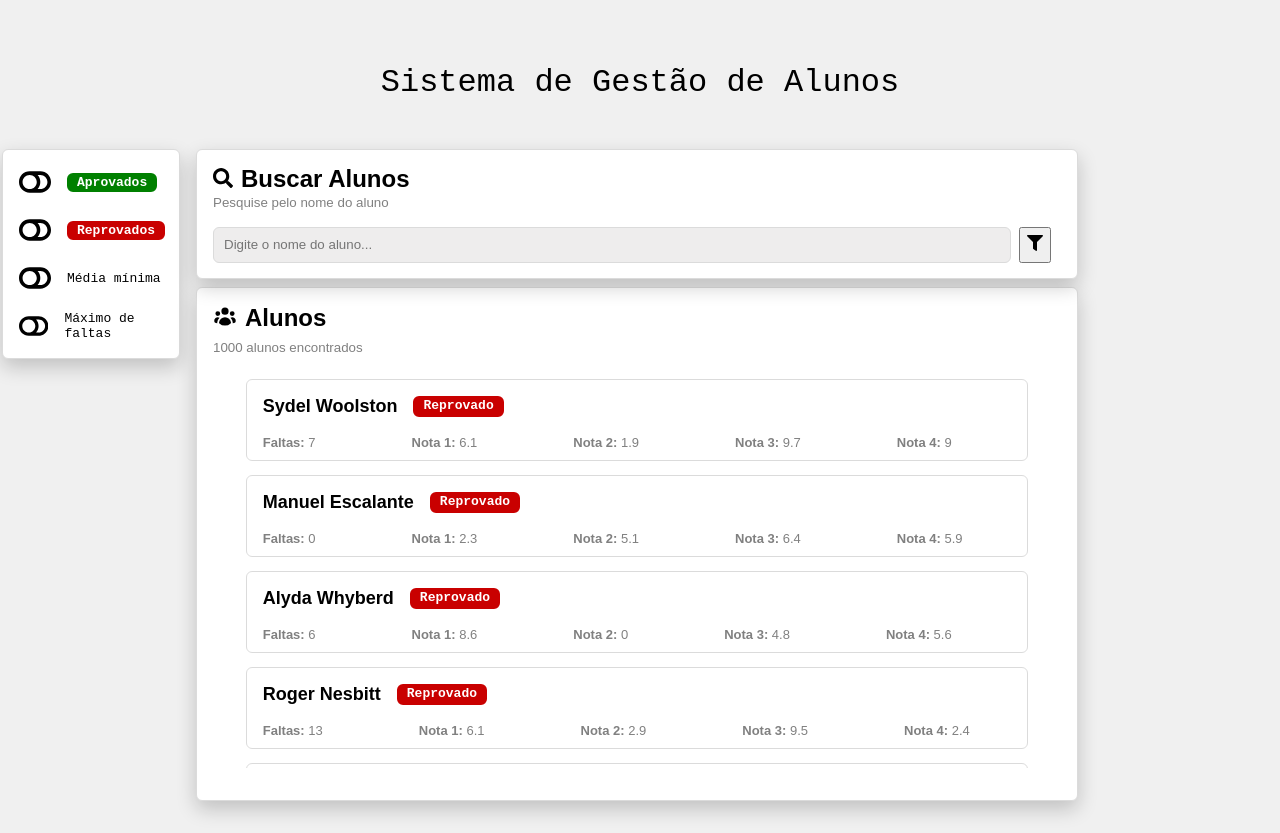
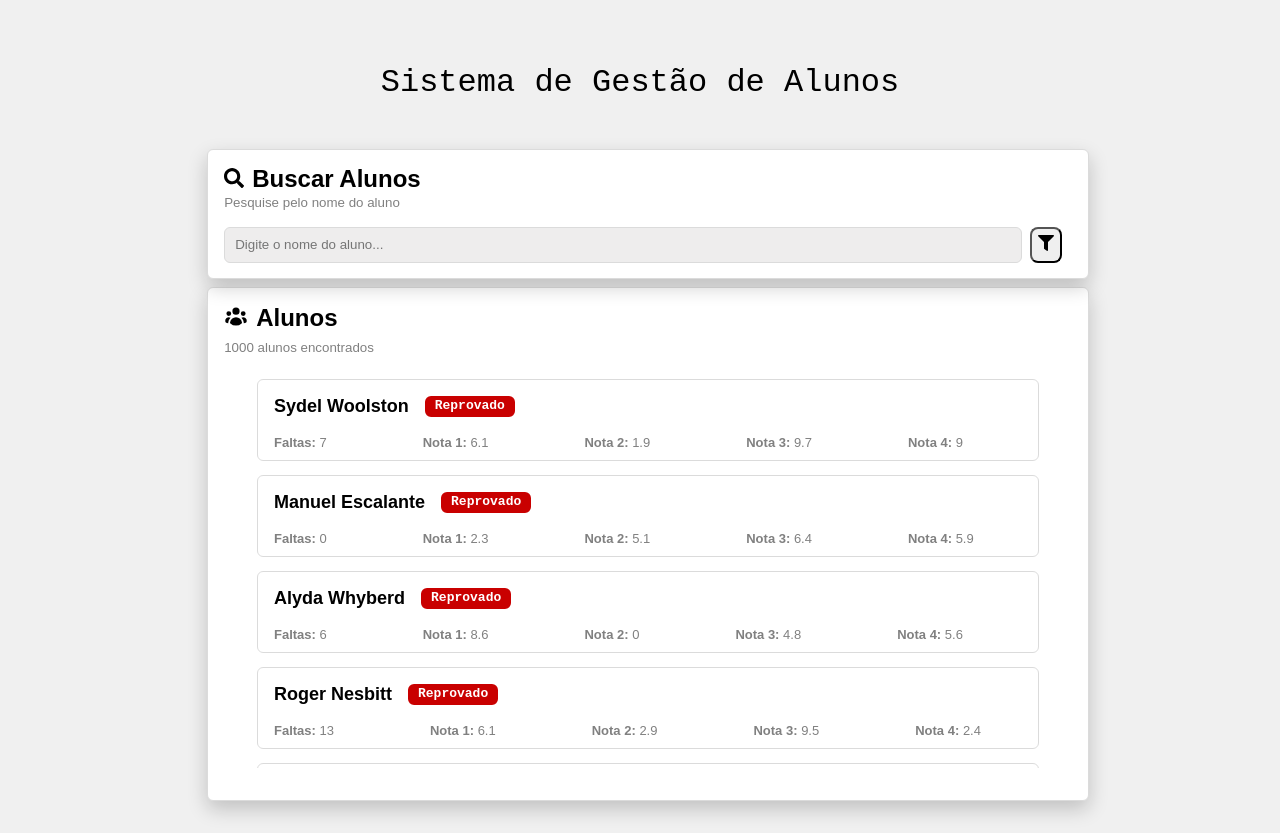
Before and after one commit to luanbsc/Sistema-de-Gestao-de-Alunos---UnMEP, a React (Vite) app: page / in a window 1280 px wide. Built offline with nearby package versions, Linux system fonts and the light colour scheme.

Commit message:
feat: Finalização do componente de filtros

```diff
--- a/src/App.css
+++ b/src/App.css
@@ -68,6 +68,10 @@ body, html, #root {
   gap: 1rem;
 }
 
+.filterHidden {
+  visibility: hidden;
+}
+
 .panel {
   display: flex;
   flex-direction: row;
@@ -75,5 +79,5 @@ body, html, #root {
 }
 
 .centralizado {
-  margin-right: 12.5rem;
+  margin-right: 11.1rem;
 }
--- a/src/App.tsx
+++ b/src/App.tsx
@@ -24,6 +24,13 @@ export function App() {
   const [loading, setLoading] = useState(true)
   const [error, setError] = useState<string | null>(null)
   const cardsContainerRef = useRef<HTMLDivElement>(null)
+  const [panelFilter, setPanelFilter] = useState(false)
+  const [filtros, setFiltros] = useState({
+    aprovados: false,
+    reprovados: false,
+    minMedia: false,
+    maxFaltas: false
+  })
 
   useEffect(() => {
     const fetchAlunos = async () => {
@@ -66,17 +73,19 @@ export function App() {
     }
   }, [alunosFiltrados])
 
+  {console.log(filtros)}
+
   return (
     <div className='container'>
       <div className='title'>
         Sistema de Gestão de Alunos
       </div>
       <div className='panel'>
-        <div className='filter'>
-          <Filter />
+        <div className={panelFilter ? 'filter' : 'filterHidden'}>
+          <Filter onChange={(novoEstado) => setFiltros(novoEstado)} />
         </div>
-        <div className='centralizado'>
-          <SearchBar onSearchChange={setSearch} />
+        <div className={'centralizado'}>
+          <SearchBar onSearchChange={setSearch} onPanelFilterClick={setPanelFilter} filterActivated={Object.values(filtros).some(valor => valor === true)} />
           <div className='containerCards'>
             <div className='titleContainerCards'>
               <HiMiniUserGroup />
--- a/src/components/Filter.css
+++ b/src/components/Filter.css
@@ -20,3 +20,8 @@
 .filterTitle {
     font-family: monospace;
 }
+
+.toggle {
+    cursor: pointer;
+    user-select: none;
+}
--- a/src/components/Filter.jsx
+++ /dev/null
@@ -1,28 +0,0 @@
-import './Filter.css'
-import './AlunoCard.css'
-import { FaToggleOff } from "react-icons/fa";
-import { FaToggleOn } from "react-icons/fa";
-
-export function Filter () {
-
-    return (
-        <div className='filterContainer'>
-            <div className='presets'>
-                <FaToggleOff size={32} />
-                <span className='approved'>Aprovados</span>
-            </div>
-            <div className='presets'>
-                <FaToggleOff size={32} />
-                <span className='failed'>Reprovados</span>
-            </div>
-            <div className='presets'>
-                <FaToggleOff size={32} />
-                <span className='filterTitle'>Média mínima</span>
-            </div>
-            <div className='presets'>
-                <FaToggleOff size={32} />
-                <span className='filterTitle'>Máximo de faltas</span>
-            </div>
-        </div>
-    )
-}
--- /dev/null
+++ b/src/components/Filter.tsx
@@ -0,0 +1,78 @@
+import './Filter.css'
+import './AlunoCard.css'
+import { FaToggleOff, FaToggleOn } from "react-icons/fa";
+import { useState } from 'react';
+
+interface FilterProps {
+  onChange: (filtros: {
+    aprovados: boolean;
+    reprovados: boolean;
+    minMedia: boolean;
+    maxFaltas: boolean;
+  }) => void
+}
+
+export function Filter({ onChange }: FilterProps) {
+  const [filterAprovados, setFilterAprovados] = useState(false)
+  const [filterReprovados, setFilterReprovados] = useState(false)
+  const [filterMinMedia, setFilterMinMedia] = useState(false)
+  const [filterMaxFaltas, setFilterMaxFaltas] = useState(false)
+
+  const atualizarFiltros = (novoEstado: {
+    aprovados?: boolean
+    reprovados?: boolean
+    minMedia?: boolean
+    maxFaltas?: boolean
+  }) => {
+    const filtrosAtuais = {
+      aprovados: filterAprovados,
+      reprovados: filterReprovados,
+      minMedia: filterMinMedia,
+      maxFaltas: filterMaxFaltas,
+      ...novoEstado
+    }
+
+    if (novoEstado.aprovados !== undefined) setFilterAprovados(novoEstado.aprovados)
+    if (novoEstado.reprovados !== undefined) setFilterReprovados(novoEstado.reprovados)
+    if (novoEstado.minMedia !== undefined) setFilterMinMedia(novoEstado.minMedia)
+    if (novoEstado.maxFaltas !== undefined) setFilterMaxFaltas(novoEstado.maxFaltas)
+
+    onChange(filtrosAtuais)
+  }
+
+  return (
+    <div className='filterContainer'>
+      <div className='presets'>
+        {filterAprovados
+          ? <FaToggleOn className='toggle' size={32} onClick={() => atualizarFiltros({ aprovados: !filterAprovados })} />
+          : <FaToggleOff className='toggle' size={32} onClick={() => atualizarFiltros({ aprovados: !filterAprovados })} />
+        }
+        <span className='approved'>Aprovados</span>
+      </div>
+
+      <div className='presets'>
+        {filterReprovados
+          ? <FaToggleOn className='toggle' size={32} onClick={() => atualizarFiltros({ reprovados: !filterReprovados })} />
+          : <FaToggleOff className='toggle' size={32} onClick={() => atualizarFiltros({ reprovados: !filterReprovados })} />
+        }
+        <span className='failed'>Reprovados</span>
+      </div>
+
+      <div className='presets'>
+        {filterMinMedia
+          ? <FaToggleOn className='toggle' size={32} onClick={() => atualizarFiltros({ minMedia: !filterMinMedia })} />
+          : <FaToggleOff className='toggle' size={32} onClick={() => atualizarFiltros({ minMedia: !filterMinMedia })} />
+        }
+        <span className='filterTitle'>Média mínima</span>
+      </div>
+
+      <div className='presets'>
+        {filterMaxFaltas
+          ? <FaToggleOn className='toggle' size={32} onClick={() => atualizarFiltros({ maxFaltas: !filterMaxFaltas })} />
+          : <FaToggleOff className='toggle' size={32} onClick={() => atualizarFiltros({ maxFaltas: !filterMaxFaltas })} />
+        }
+        <span className='filterTitle'>Máximo de faltas</span>
+      </div>
+    </div>
+  )
+}
--- a/src/components/SearchBar.css
+++ b/src/components/SearchBar.css
@@ -55,3 +55,13 @@
     width: 100%;
     gap: 0.5rem;
 }
+
+.filterButton {
+    cursor: pointer;
+    border-radius: 8px;
+}
+
+.filterButton:active {
+    transform: translateY(2px);
+    box-shadow: 0 2px #3cb371;
+}
--- a/src/components/SearchBar.tsx
+++ b/src/components/SearchBar.tsx
@@ -5,11 +5,22 @@ import { FaFilter } from "react-icons/fa";
 
 interface SearchBarProps {
     onSearchChange: (value: string) => void
+    onPanelFilterClick: (value: boolean) => void
+    filterActivated: boolean
 }
 
-export function SearchBar({ onSearchChange }: SearchBarProps) {
+export function SearchBar({ onSearchChange, onPanelFilterClick, filterActivated }: SearchBarProps) {
 
     const [search, setSearch] = useState('')
+    const [openPanelFilter, setOpenPanelFilter] = useState(false)
+
+    const handlePanelFilter = () => {
+        const novoEstado = !openPanelFilter
+        setOpenPanelFilter(novoEstado)
+        onPanelFilterClick(novoEstado)
+    }
+
+    console.log(filterActivated)
 
     return (
         <div className='searchBar'>
@@ -30,8 +41,11 @@ export function SearchBar({ onSearchChange }: SearchBarProps) {
                     setSearch(event.target.value)
                     onSearchChange(event.target.value)}}
                 />
-                <button className="filterButton">
-                    <FaFilter size={16} />
+                <button className="filterButton" onClick={handlePanelFilter}>
+                    {!filterActivated
+                    ? <FaFilter size={16} />
+                    : <FaFilter size={16} color='green' />
+                    }
                 </button>
             </div>
       </div>
```
